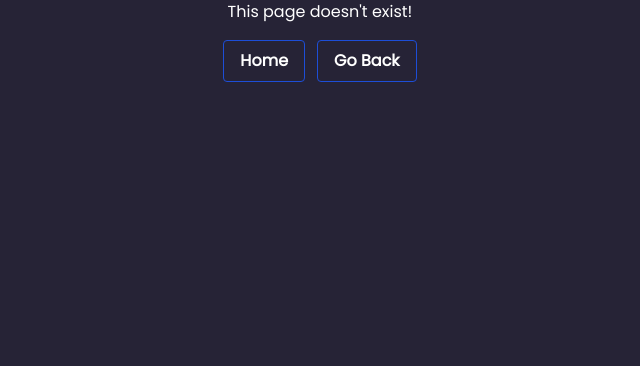
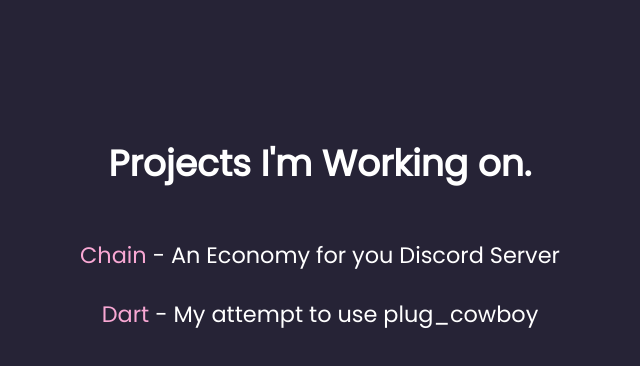
Before and after one commit to fuzz-archive/artiefuzzz.github.io, a Next.js app: page /projects in a window 1280 px wide. Before the commit this address had no page. Shown: the top 366 px of the page, without its empty margins (320-960 px from the left). Built offline with nearby package versions, Linux system fonts and the light colour scheme.

Commit message:
Projects page

```diff
--- a/src/pages/index.tsx
+++ b/src/pages/index.tsx
@@ -16,7 +16,7 @@ import {
   Tailwindcss,
   Typescript,
   Visualstudiocode,
-  Wakatime,
+  Wakatime
 } from '@icons-pack/react-simple-icons'
 import type { NextPage } from 'next'
 import { useLanyard } from 'use-lanyard'
@@ -182,7 +182,7 @@ const Index: NextPage = () => {
         style={{ bottom: 100 }}
       >
         <footer
-          className='text-center align-bottom fixed inset-x-0 bottom-10 text-white'
+          className='text-center align-bottom lg:fixed inset-x-0 bottom-10 text-white'
           style={{ fontSize: '1rem' }}
         >
           Copyright &copy; 2022 - Present |
--- /dev/null
+++ b/src/pages/projects.tsx
@@ -0,0 +1,24 @@
+import type { NextPage } from 'next'
+
+const ProjectsPage: NextPage = () => {
+  return (
+    <>
+      <div className='mx-auto py-12 max-w-6xl'>
+        <div className='prose mx-auto mt-24'>
+          <div className='flex flex-col justify-center items-center'>
+            <h1 className='text-white'>
+              Projects {"I'm"} Working on.
+            </h1>
+
+            <div className='flex flex-col justify-center items-center not-prose'>
+              <p className='project-item'><a className='text-pink-300' href='https://github.com/ArtieFuzzz/chain'>Chain</a> - An Economy for you Discord Server</p>
+              <p className='project-item'><a className='text-pink-300' href='https://github.com/ArtieFuzzz/dart'>Dart</a> - My attempt to use plug_cowboy</p>
+            </div>
+          </div>
+        </div>
+      </div>
+    </>
+  )
+}
+
+export default ProjectsPage
--- a/src/styles/globals.scss
+++ b/src/styles/globals.scss
@@ -29,8 +29,7 @@ body {
 }
 
 a {
-  color: inherit;
-  text-decoration: none;
+  color: white;
 }
 
 h1 {
@@ -39,7 +38,7 @@ h1 {
 
 * {
   box-sizing: border-box;
-  font-family: 'Poppins', sans-serif
+  font-family: 'Poppins', sans-serif;
 }
 
 .tagline {
@@ -99,3 +98,7 @@ p {
 .bottom {
   padding-top: 15rem;
 }
+
+.project-item {
+  @apply mt-5;
+}
```
